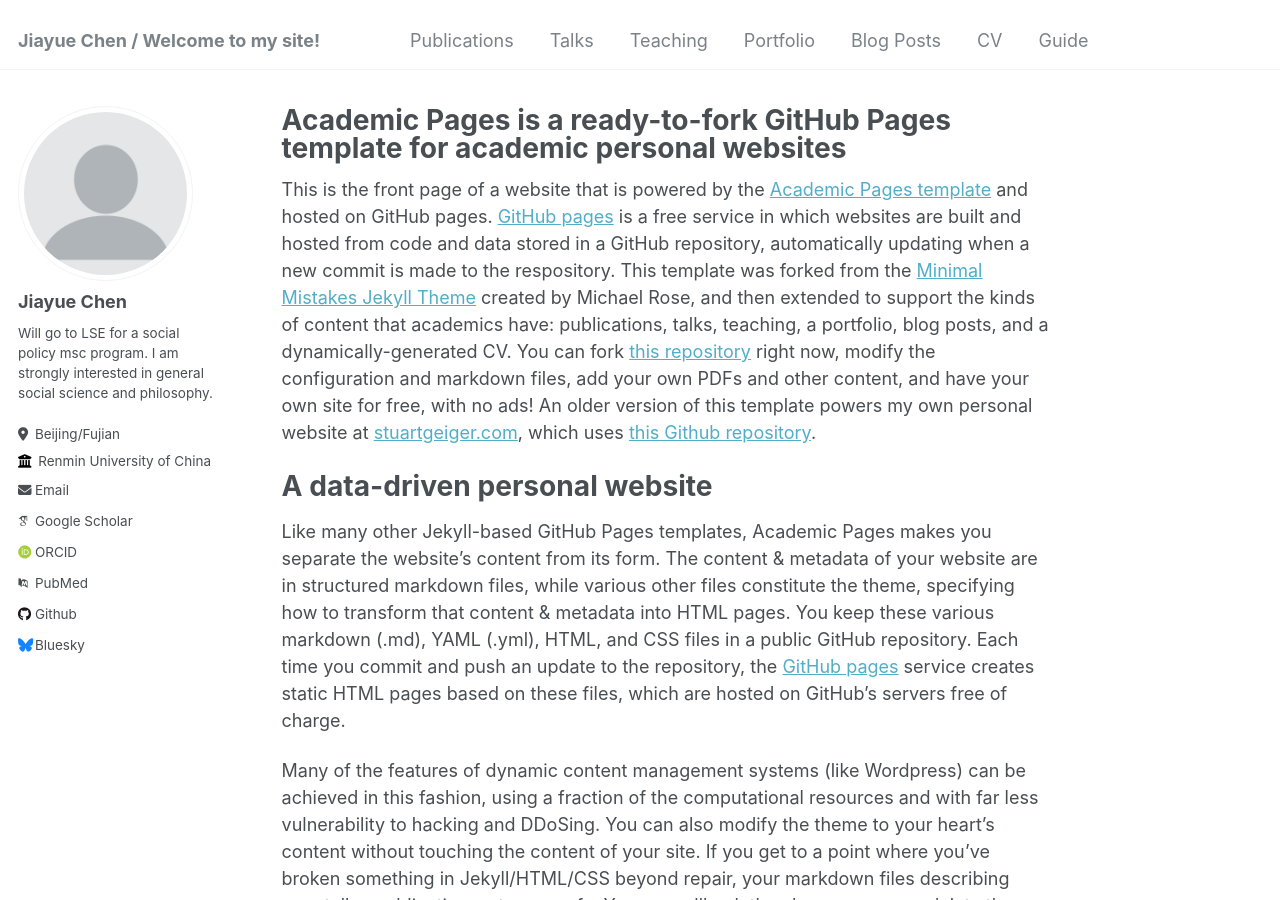
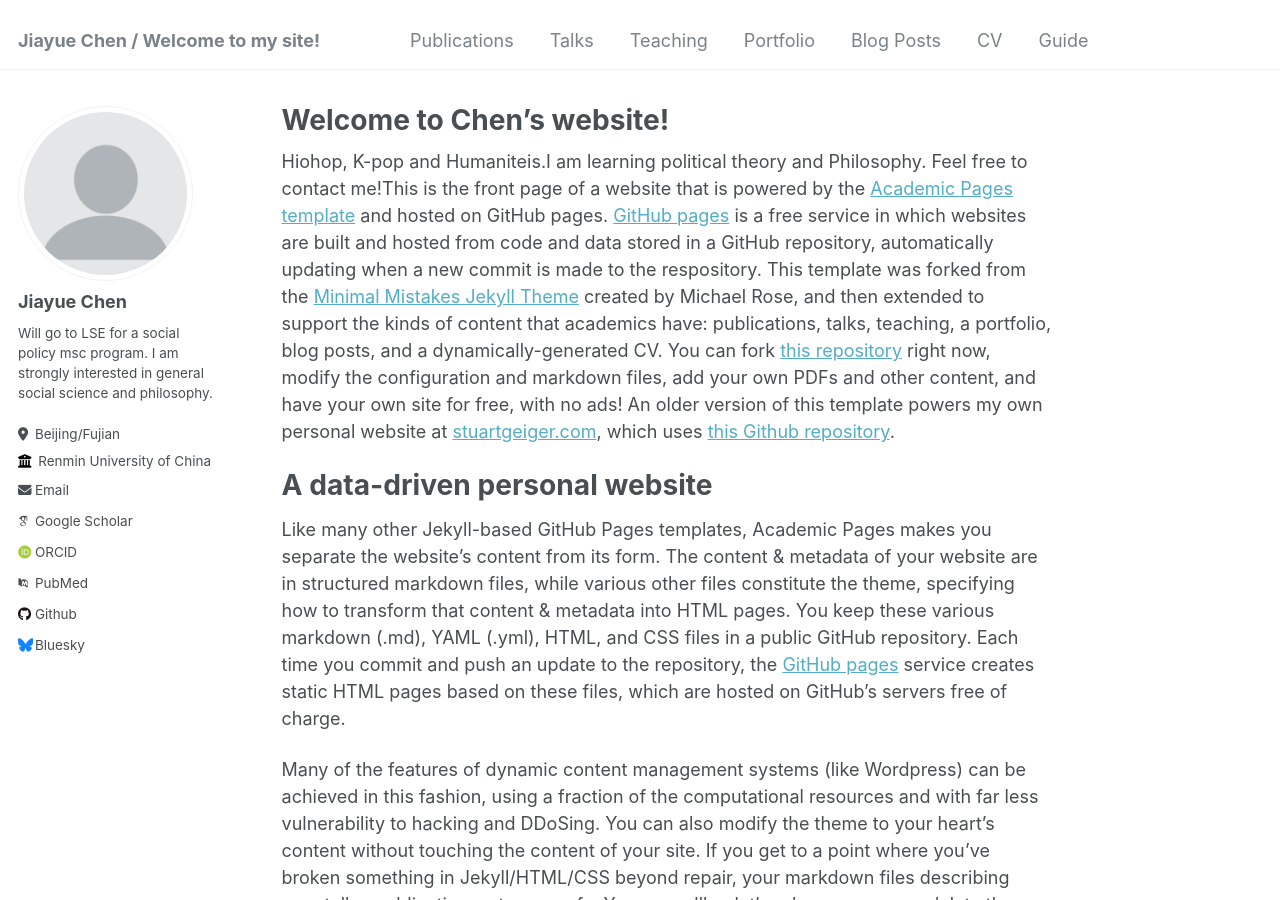
Before and after one commit to troygarden13/personal-website, a Jekyll site: the page built from _pages/about.md, in a window 1280 px wide and 900 px high. Built offline with Jekyll 4.4.1, drawn with Linux system fonts in a browser that asks for light colours; some web fonts are replaced.

Commit message:
Update about.md

```diff
--- a/_pages/about.md
+++ b/_pages/about.md
@@ -1,13 +1,13 @@
 ---
 permalink: /
-title: "Academic Pages is a ready-to-fork GitHub Pages template for academic personal websites"
+title: "Welcome to Chen's website! "
 author_profile: true
 redirect_from:
   - /about/
   - /about.html
 ---
 
-This is the front page of a website that is powered by the [Academic Pages template](https://github.com/academicpages/academicpages.github.io) and hosted on GitHub pages. [GitHub pages](https://pages.github.com) is a free service in which websites are built and hosted from code and data stored in a GitHub repository, automatically updating when a new commit is made to the respository. This template was forked from the [Minimal Mistakes Jekyll Theme](https://mmistakes.github.io/minimal-mistakes/) created by Michael Rose, and then extended to support the kinds of content that academics have: publications, talks, teaching, a portfolio, blog posts, and a dynamically-generated CV. You can fork [this repository](https://github.com/academicpages/academicpages.github.io) right now, modify the configuration and markdown files, add your own PDFs and other content, and have your own site for free, with no ads! An older version of this template powers my own personal website at [stuartgeiger.com](http://stuartgeiger.com), which uses [this Github repository](https://github.com/staeiou/staeiou.github.io).
+Hiohop, K-pop and Humaniteis.I am learning political theory and Philosophy. Feel free to contact me!This is the front page of a website that is powered by the [Academic Pages template](https://github.com/academicpages/academicpages.github.io) and hosted on GitHub pages. [GitHub pages](https://pages.github.com) is a free service in which websites are built and hosted from code and data stored in a GitHub repository, automatically updating when a new commit is made to the respository. This template was forked from the [Minimal Mistakes Jekyll Theme](https://mmistakes.github.io/minimal-mistakes/) created by Michael Rose, and then extended to support the kinds of content that academics have: publications, talks, teaching, a portfolio, blog posts, and a dynamically-generated CV. You can fork [this repository](https://github.com/academicpages/academicpages.github.io) right now, modify the configuration and markdown files, add your own PDFs and other content, and have your own site for free, with no ads! An older version of this template powers my own personal website at [stuartgeiger.com](http://stuartgeiger.com), which uses [this Github repository](https://github.com/staeiou/staeiou.github.io).
 
 A data-driven personal website
 ======
```
